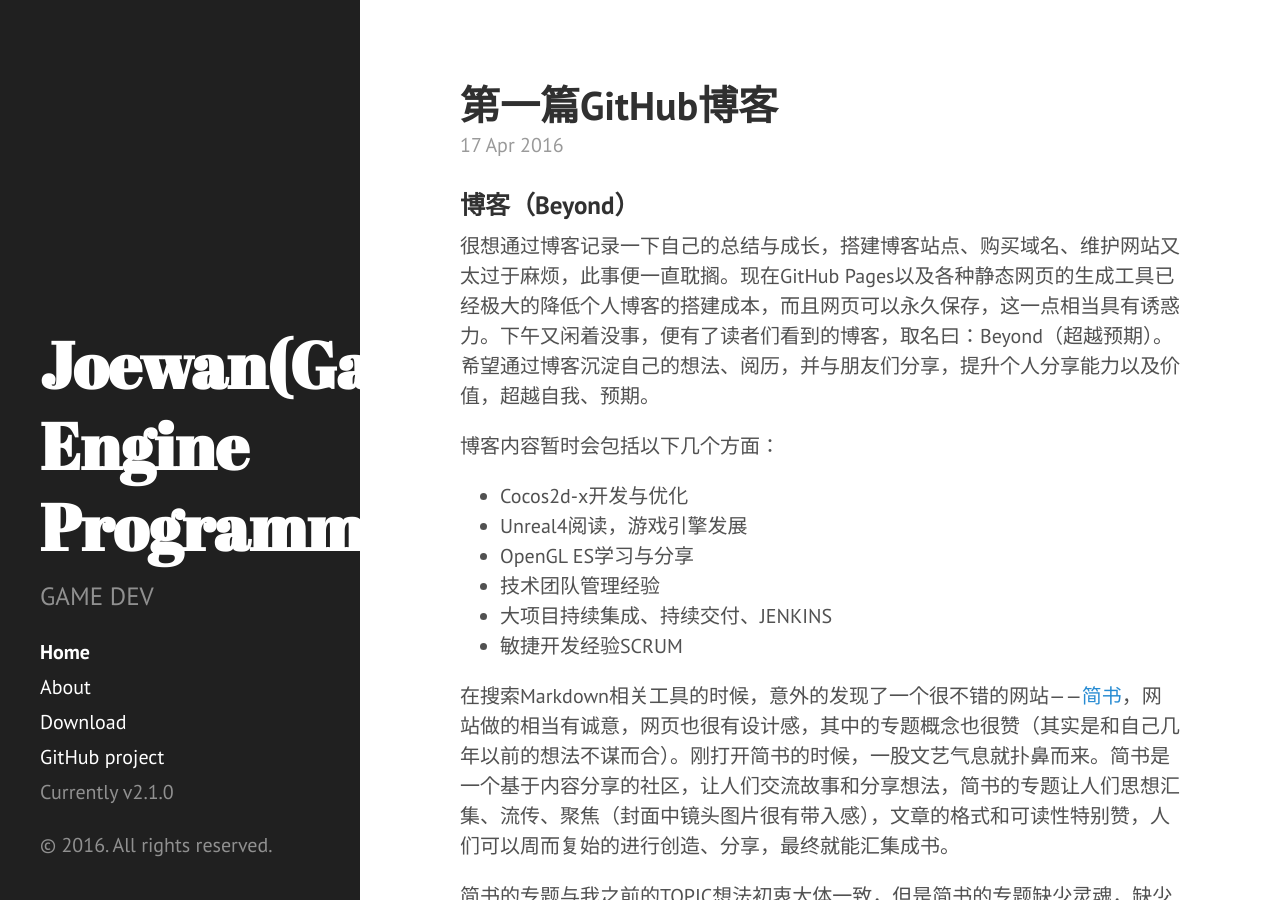
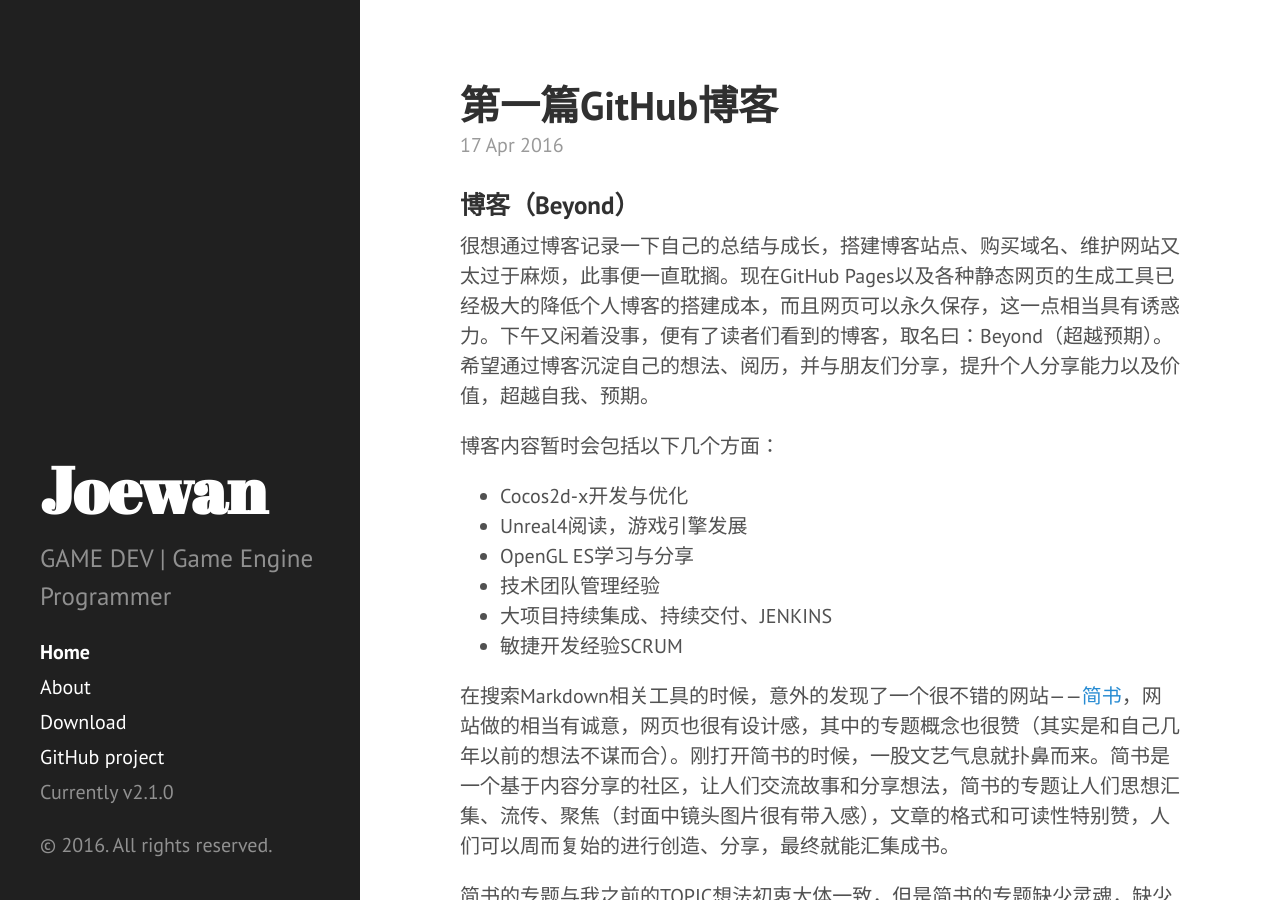
Before and after one commit to joewan/joewan.github.io, a Jekyll site: the page built from index.html, in a window 1280 px wide and 900 px high. Built offline with Jekyll 4.4.1, drawn with Linux system fonts in a browser that asks for light colours; the list of posts is cut into pages by our own code.

Commit message:
更新配置。

```diff
--- a/_config.yml
+++ b/_config.yml
@@ -7,9 +7,9 @@ permalink:        pretty
 relative_permalinks: false
 
 # Setup
-title:            Joewan(Game Engine Programmer)
+title:            Joewan
 tagline:          'Beyond'
-description:      'GAME DEV'
+description:      'GAME DEV | Game Engine Programmer'
 url:              http://joewan.github.io
 baseurl:          /
 
```
